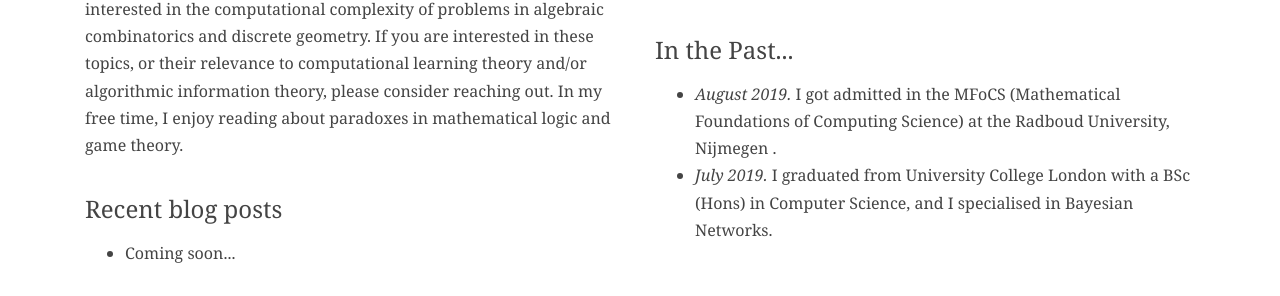
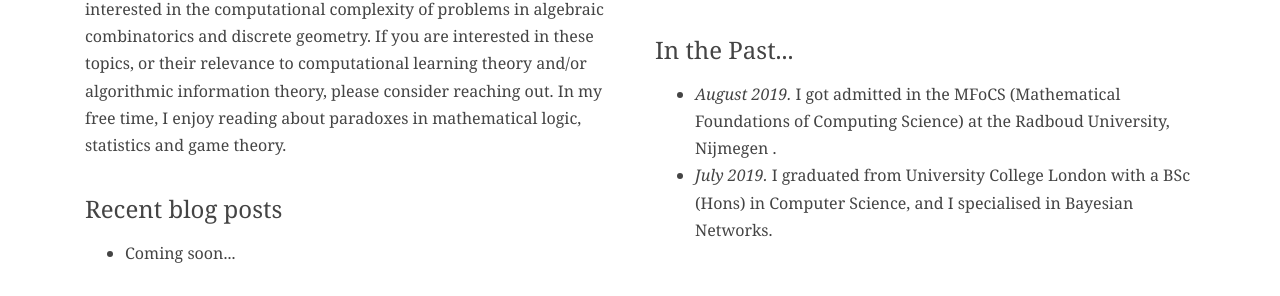
Before and after one commit to danalvi/danalvi.github.io, a Jekyll site: the page built from index.html, in a window 1280 px wide. Shown: the part 1051-1347 px from the top of the page. Built offline with Jekyll 4.4.1, drawn with Linux system fonts in a browser that asks for light colours; some of the changed text lies outside the part shown.

Commit message:
Update index.html

```diff
--- a/index.html
+++ b/index.html
@@ -28,7 +28,7 @@
     <div class="col-sm-6">
       <h4>About Me</h4>
       <p>
-        I'm a masters student at Radboud University, Nijmegen, mainly interested in the computational complexity of problems in algebraic combinatorics and discrete geometry. If you are interested in these topics, or their relevance to computational learning theory and/or algorithmic information theory, please consider reaching out. In my free time, I enjoy reading about paradoxes in mathematical logic and game theory.
+        I'm a masters student at Radboud University, Nijmegen, mainly interested in the computational complexity of problems in algebraic combinatorics and discrete geometry. If you are interested in these topics, or their relevance to computational learning theory and/or algorithmic information theory, please consider reaching out. In my free time, I enjoy reading about paradoxes in mathematical logic, statistics and game theory.
       </p>
       <h4>Recent blog posts</h4>
       <p>
```
